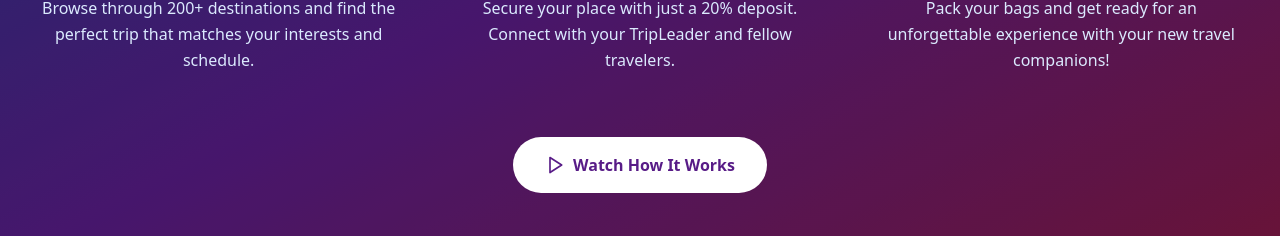
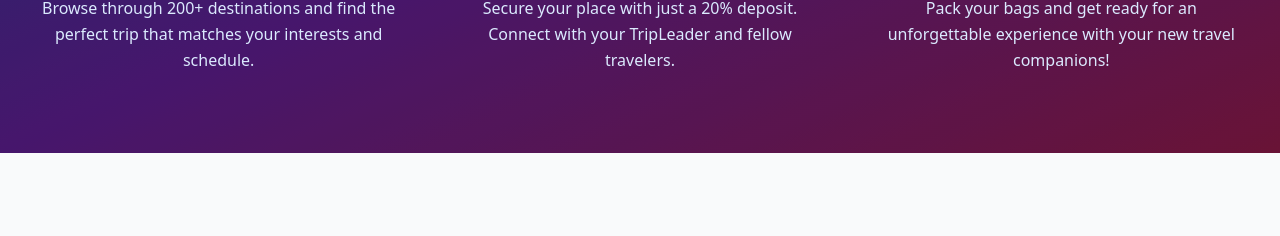
Before and after one commit to lokesh2004-max/Travel_Buddy, a React (Vite) app: page / in a window 1280 px wide. Shown: the part 1815-2051 px from the top of the page. Built offline with nearby package versions, Linux system fonts and the light colour scheme; the HTML template or start-up script is replaced by a standard one.

Commit message:
Update Home.tsx

```diff
--- a/src/pages/Home.tsx
+++ b/src/pages/Home.tsx
@@ -319,12 +319,12 @@ const Home = () => {
             ))}
           </div>
 
-          <div className="text-center mt-16">
+          {/* <div className="text-center mt-16">
             <button className="bg-white text-purple-900 px-8 py-4 rounded-full font-semibold hover:shadow-xl transform hover:scale-105 transition-all duration-200 flex items-center space-x-2 mx-auto">
               <Play size={20} />
               <span>Watch How It Works</span>
             </button>
-          </div>
+          </div> */}
         </div>
       </section>
 
```
